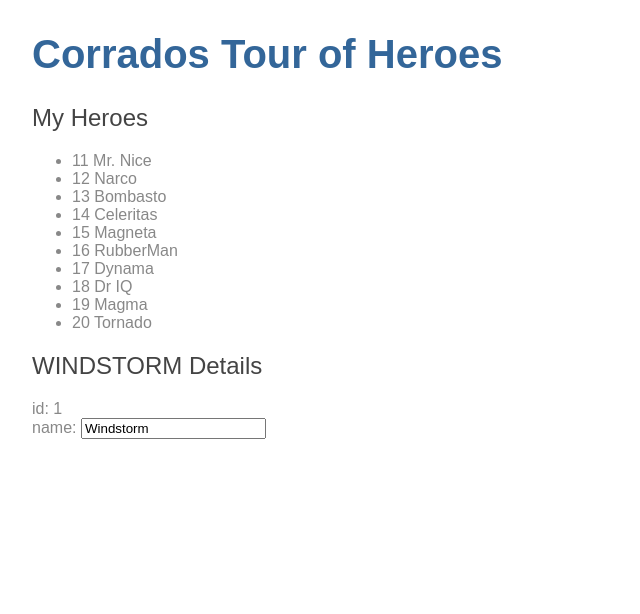
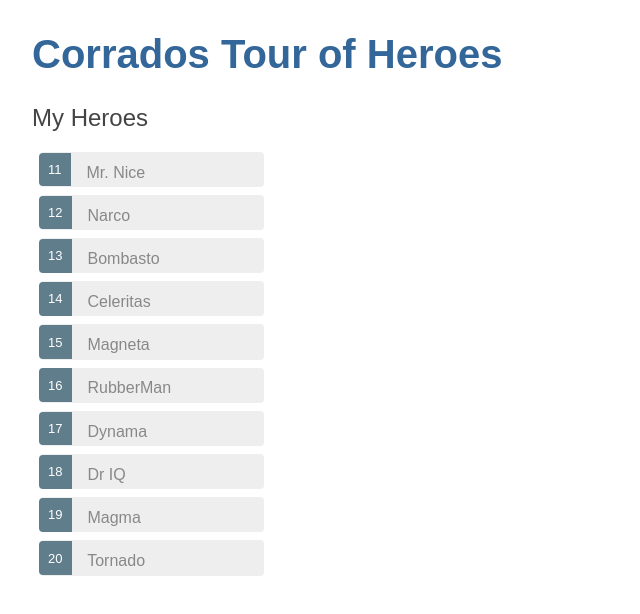
Before and after one commit to Corrado98/angular-tour-of-heroes, an Angular app: page /heroes in a window 1280 px wide. Shown: the top 614 px of the page, without its empty margins (0-640 px from the left). Built offline with nearby package versions, Linux system fonts and the light colour scheme.

Commit message:
Add Selected hero logic and css

```diff
--- a/src/app/heroes/heroes.component.css
+++ b/src/app/heroes/heroes.component.css
@@ -0,0 +1,48 @@
+/* HeroesComponent's private CSS styles */
+.selected {
+  background-color: #CFD8DC !important;
+  color: white;
+}
+.heroes {
+  margin: 0 0 2em 0;
+  list-style-type: none;
+  padding: 0;
+  width: 15em;
+}
+.heroes li {
+  cursor: pointer;
+  position: relative;
+  left: 0;
+  background-color: #EEE;
+  margin: .5em;
+  padding: .3em 0;
+  height: 1.6em;
+  border-radius: 4px;
+}
+.heroes li.selected:hover {
+  background-color: #BBD8DC !important;
+  color: white;
+}
+.heroes li:hover {
+  color: #607D8B;
+  background-color: #DDD;
+  left: .1em;
+}
+.heroes .text {
+  position: relative;
+  top: -3px;
+}
+.heroes .badge {
+  display: inline-block;
+  font-size: small;
+  color: white;
+  padding: 0.8em 0.7em 0 0.7em;
+  background-color: #607D8B;
+  line-height: 1em;
+  position: relative;
+  left: -1px;
+  top: -4px;
+  height: 1.8em;
+  margin-right: .8em;
+  border-radius: 4px 0 0 4px;
+}
--- a/src/app/heroes/heroes.component.html
+++ b/src/app/heroes/heroes.component.html
@@ -1,14 +1,20 @@
 <h2>My Heroes</h2>
 <ul class="heroes">
-  <li *ngFor="let hero of heroes">
+  <li *ngFor="let hero of heroes"
+      [class.selected]="hero === selectedHero"
+      (click)="onSelect(hero)">
     <span class="badge">{{hero.id}}</span> {{hero.name}}
   </li>
 </ul>
 
-<h2>{{ hero.name | uppercase }} Details</h2>
-<div><span>id: </span>{{hero.id}}</div>
+<div *ngIf="selectedHero">
+
+<h2>{{ selectedHero.name | uppercase }} Details</h2>
+<div><span>id: </span>{{selectedHero.id}}</div>
 <div>
   <label>name:
-    <input [(ngModel)]="hero.name" placeholder="name">
+    <input [(ngModel)]="selectedHero.name" placeholder="name">
   </label>
 </div>
+
+</div>
--- a/src/app/heroes/heroes.component.ts
+++ b/src/app/heroes/heroes.component.ts
@@ -9,12 +9,11 @@
 })
 export class HeroesComponent implements OnInit {
 
-  hero: Hero = {
-    id: 1,
-    name: 'Windstorm'
-  };
-
+  selectedHero: Hero;
   heroes = HEROES;
+  onSelect(hero: Hero): void {
+    this.selectedHero = hero;
+  }
 
   constructor() { }
 
```
